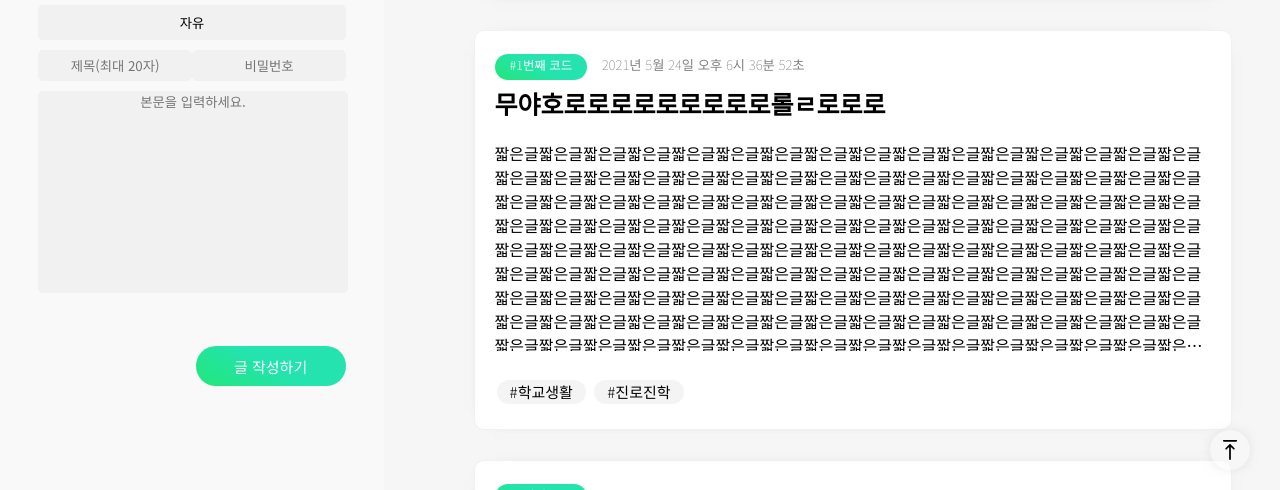
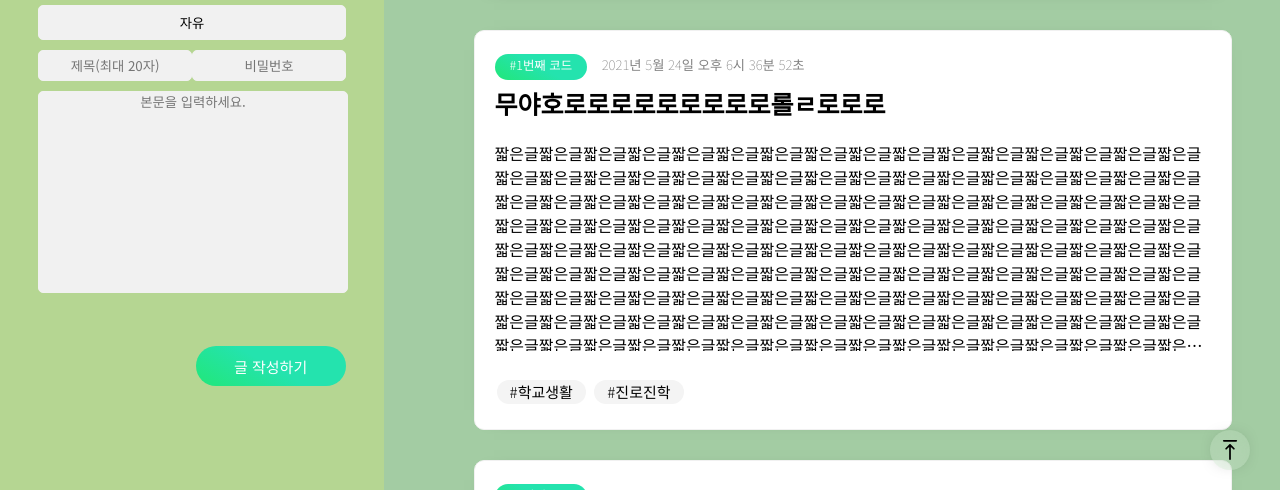
Before and after one commit to dshslife/bamboo_DS, a plain HTML site: page index.html in a window 1280 px wide. Shown: the part 310-800 px from the top of the page. Drawn offline with nearby package versions, Linux system fonts and the light colour scheme.

Commit message:
:lipstick: design

```diff
--- a/css/mobile.css
+++ b/css/mobile.css
@@ -95,7 +95,7 @@
   overflow: hidden;
   position: relative;
   width: 100vw;
-  background-color:  rgb(249, 249, 249);
+  background-color:  rgb(181, 214, 146);
   white-space:nowrap;
 }
 
@@ -109,7 +109,7 @@
   width: 100vw;
   text-align: center;
   position: relative;
-  background-color:  rgb(246, 246, 246);
+  background-color:  rgb(163, 204, 163);
   padding-bottom: 60px;
   padding-top:20px;
 }
--- a/css/style.css
+++ b/css/style.css
@@ -253,12 +253,12 @@ input, textarea, select {-webkit-border-radius:0;-webkit-appearance:none;}
   width: 30%;
   overflow-x: hidden;
   overflow-y: scroll;
-  background-color:  rgb(249, 249, 249);
+  background-color:  rgb(181, 214, 146);
   white-space:nowrap;
 }
 .right {
   width: 70%;
-  background-color:  rgb(246, 246, 246);
+  background-color:  rgb(163, 204, 163);
   float: right;
   position: relative;
   overflow-y: scroll;
```
